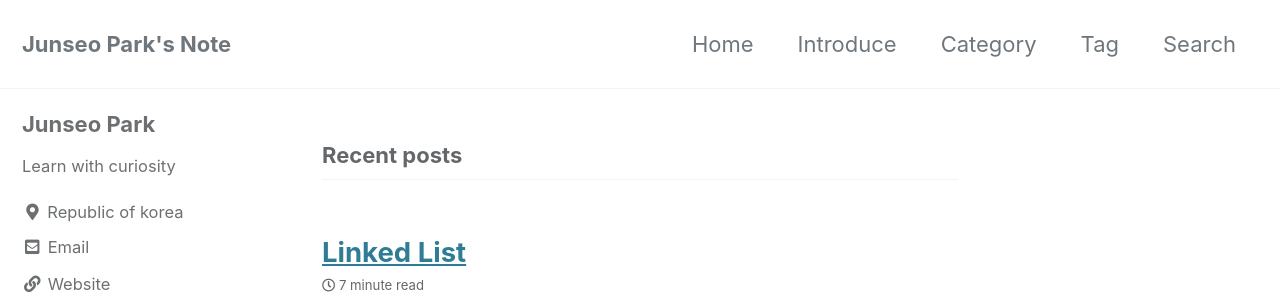
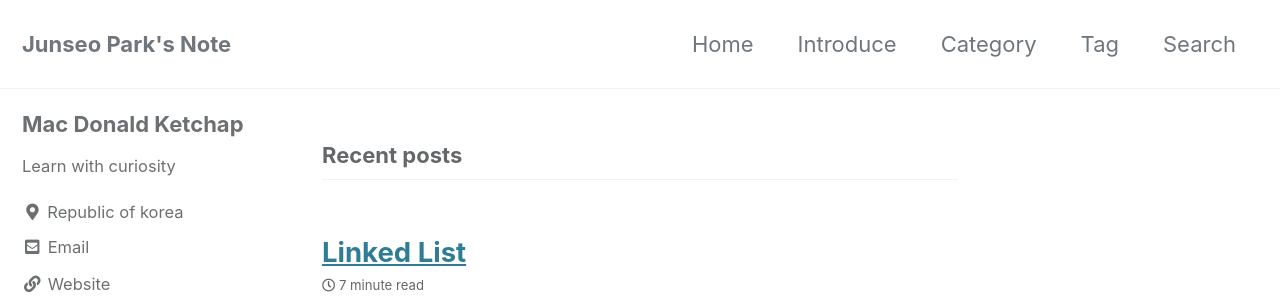
Before and after one commit to iJSPARK/iJSPARK.github.io, a Jekyll site: the page built from index.html, in a window 1280 px wide. Shown: the top 303 px of the page. Built offline with Jekyll 4.4.1, drawn with Linux system fonts in a browser that asks for light colours; cached includes are drawn as plain includes; the list of posts is cut into pages by our own code.

Commit message:
Change name

```diff
--- a/_config.yml
+++ b/_config.yml
@@ -101,7 +101,7 @@ analytics:
 
 # Site Author
 author:
-  name             : "Junseo Park"
+  name             : "Mac Donald Ketchap"
   avatar           : # path of avatar image, e.g. "/assets/images/bio-photo.jpg"
   bio              : "Learn with curiosity"
   location         : "Republic of korea"
```
